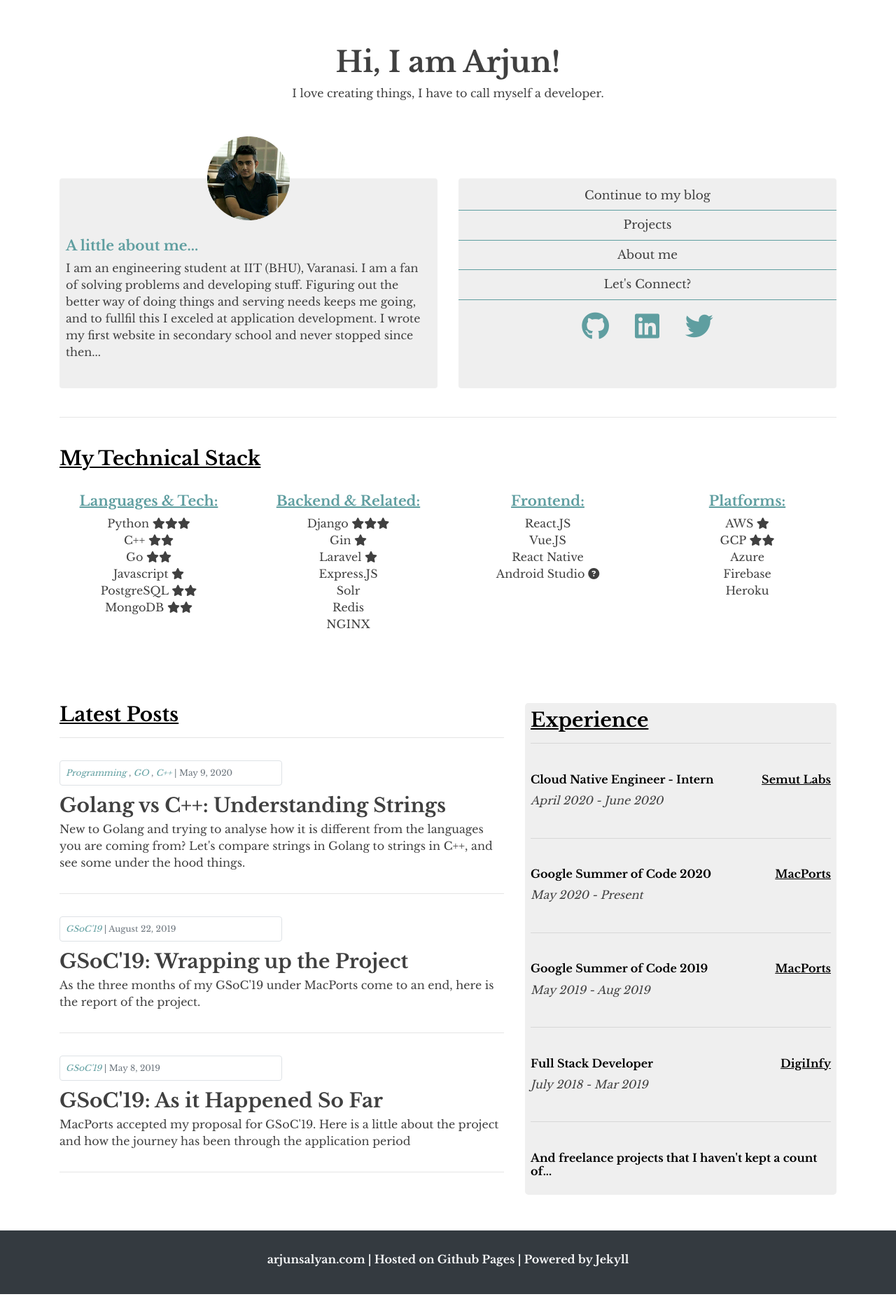
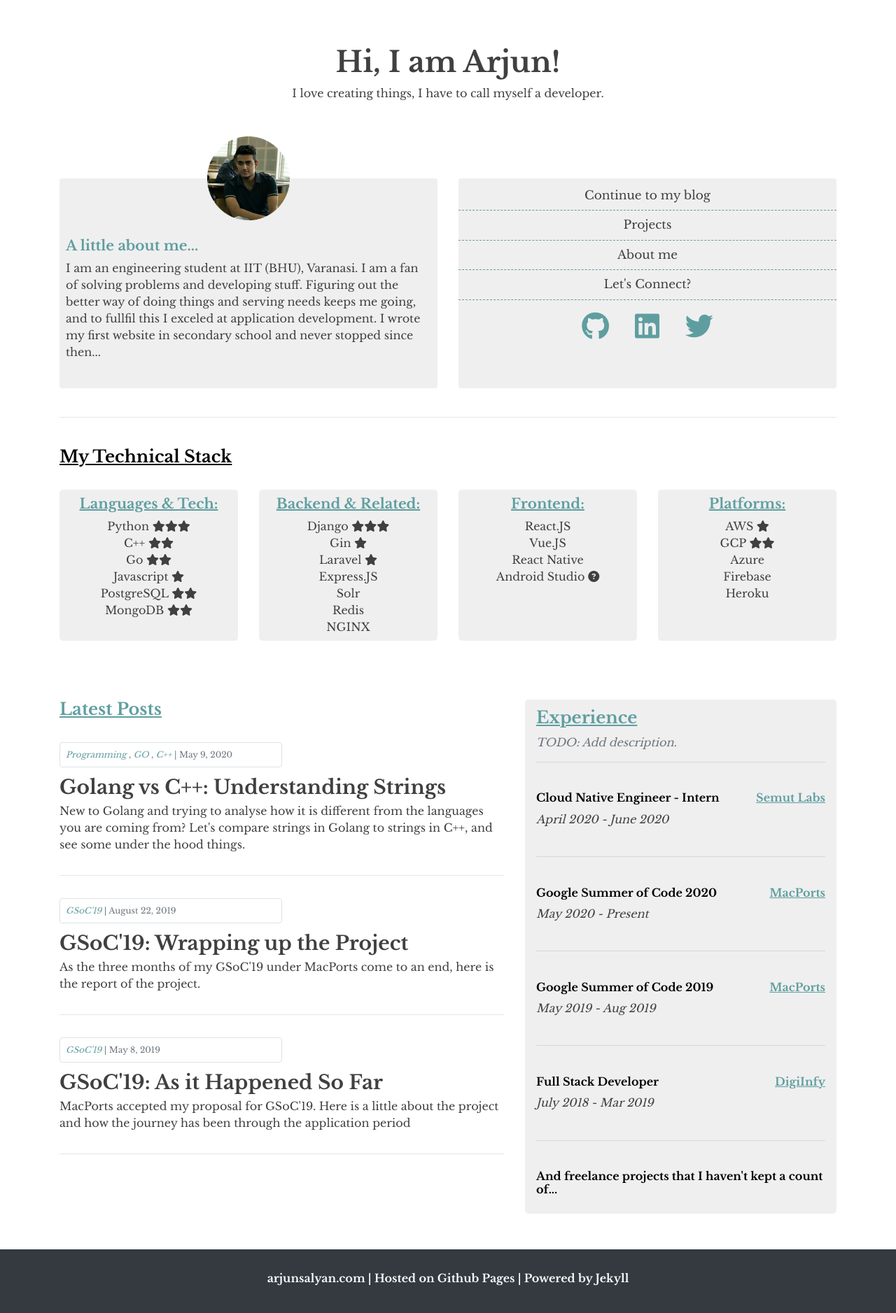
Before and after one commit to arjunsalyan/arjunsalyan.github.io, a Jekyll site: the page built from index.html, in a window 1280 px wide. Shown: the whole page at 70% size. Built offline with Jekyll 4.4.1, drawn with Linux system fonts in a browser that asks for light colours; nearby versions of some CDN libraries; some web fonts are replaced; before the commit the page ends 1850 px from its top, so only the background shows below that.

Commit message:
Fix padding, borders and colors at several places

```diff
--- a/_includes/nav.html
+++ b/_includes/nav.html
@@ -1,4 +1,4 @@
-<nav class="navbar navbar-expand navbar-light mb-2">
+<nav class="navbar navbar-expand navbar-light mb-2 border-bottom">
     <div class="container">
             <ul class="navbar-nav mr-auto">
                 <li class="nav-item">
--- a/_layouts/default.html
+++ b/_layouts/default.html
@@ -61,20 +61,22 @@
 		<br>
 		<hr>
 		<br>
-		<h3 class="text-underlined">My Technical Stack</h1>
+		<h4 class="text-underlined">My Technical Stack</h4>
 		<div class="row text-center">
 			<div class="col-md-3 mt-4">
-				<h5 class="text-underlined text-site-sec">Languages & Tech:</h4>
+				<div style="height: 100%;" class="col-12 bg-sec rounded-lg py-2">
+				<h5 class="text-underlined text-site-sec">Languages & Tech:</h5>
 				<p class="my-0">Python <i class="fa fa-star"></i><i class="fa fa-star"></i><i class="fa fa-star"></i></p>
 				<p class="my-0">C++ <i class="fa fa-star"></i><i class="fa fa-star"></i></p>
 				<p class="my-0">Go <i class="fa fa-star"></i><i class="fa fa-star"></i></p>
 				<p class="my-0">Javascript <i class="fa fa-star"></i></p>
 				<p class="my-0">PostgreSQL <i class="fa fa-star"></i><i class="fa fa-star"></i></p>
 				<p class="my-0">MongoDB <i class="fa fa-star"></i><i class="fa fa-star"></i></p>
-
+				</div>
 			</div>
 			<div class="col-md-3 mt-4">
-				<h5 class="text-underlined text-site-sec">Backend & Related:</h4>
+				<div style="height: 100%;" class="col-12 bg-sec rounded-lg py-2">
+				<h5 class="text-underlined text-site-sec">Backend & Related:</h5>
 				<p class="my-0">Django <i class="fa fa-star"></i><i class="fa fa-star"></i><i class="fa fa-star"></i></p>
 				<p class="my-0">Gin <i class="fa fa-star"></i></p>
 				<p class="my-0">Laravel <i class="fa fa-star"></i></p>
@@ -82,21 +84,26 @@
 				<p class="my-0">Solr</p>
 				<p class="my-0">Redis</p>
 				<p class="my-0">NGINX</p>
+				</div>
 			</div>
 			<div class="col-md-3 mt-4">
-				<h5 class="text-underlined text-site-sec">Frontend:</h4>
+				<div style="height: 100%;" class="col-12 bg-sec rounded-lg py-2">
+				<h5 class="text-underlined text-site-sec">Frontend:</h5>
 				<p class="my-0">React.JS</p>
 				<p class="my-0">Vue.JS</p>
 				<p class="my-0">React Native</p>
 				<p class="my-0">Android Studio <i class="fa fa-question-circle"></i></p>
+				</div>
 			</div>
 			<div class="col-md-3 mt-4">
-				<h5 class="text-underlined text-site-sec">Platforms:</h4>
+				<div style="height: 100%;" class="col-12 bg-sec rounded-lg py-2">
+				<h5 class="text-underlined text-site-sec">Platforms:</h5>
 				<p class="my-0">AWS <i class="fa fa-star"></i></p>
 				<p class="my-0">GCP <i class="fa fa-star"></i><i class="fa fa-star"></i></p>
 				<p class="my-0">Azure</p>
 				<p class="my-0">Firebase</p>
 				<p class="my-0">Heroku</p>
+				</div>
 			</div>
 		</div>
 	</div>
--- a/_layouts/page.html
+++ b/_layouts/page.html
@@ -28,10 +28,10 @@
 			<div class="col-md-8 bg-white shadow-sm pt-4">
 				{{content}}
 			</div>
-			<div class="col-md-4">
-					<h3 class="my-2">Latest Posts</h3>
+			<div class="col-md-4 mt-5 mt-md-2">
+					<h4 class="my-2 my-md-0 text-site-sec">Latest Posts</h4>
 					<hr>
-					{% for post in site.posts %}
+					{% for post in site.posts|limit:3 %}
 				  <div class="post-list-item">
 						  <a href="{{ site.baseurl }}{{ post.url }}">{{ post.title }}</a>
 						  <p class="text-muted post-list-meta">
--- a/css/main.css
+++ b/css/main.css
@@ -46,7 +46,7 @@ p {
 }
 
 .site-bottom-border {
-	border-bottom: 1px cadetblue solid;
+	border-bottom: 1px cadetblue dashed;
 }
 
 .site-border {
--- a/index.html
+++ b/index.html
@@ -3,11 +3,10 @@ layout: default
 home: True
 ---
 <br><br><br>
-<div class="container mt-4">
+<div class="container mt-2">
   <div class="row">
     <div class="col-md-7">
-      <h3 class="text-underlined">Latest Posts</h3>
-      <hr>
+      <h4 class="text-underlined text-site-sec">Latest Posts</h4>
       {% for post in site.posts %}
     <div class="post-list-item">
         <div style="width: 50%;" class="text-muted post-list-meta border rounded p-2 my-2">
@@ -22,28 +21,29 @@ home: True
     <hr>
   {% endfor %}
     </div>
-    <div class="col-md-5">
-      <div class="rounded-lg bg-sec p-2">
-        <h3 class="text-underlined">Experience</h3>
+    <div class="col-md-5 mt-2 mt-md-0">
+      <div class="rounded-lg bg-sec py-2 px-3">
+        <h4 class="text-underlined mt-1 text-site-sec">Experience</h4>
+        <p class="text-italic text-muted">TODO: Add description.</p>
         <hr>
         <br>
         <div class="expr-list-item">
-          <h6>Cloud Native Engineer - Intern <span class="float-right text-underlined">Semut Labs</span></h6>
+          <h6>Cloud Native Engineer - Intern <span class="float-right text-site-sec text-underlined">Semut Labs</span></h6>
           <p class="my-0 text-italic">April 2020 - June 2020</p>
         </div>
         <br><hr><br>
         <div class="expr-list-item">
-          <h6>Google Summer of Code 2020 <span class="float-right text-underlined">MacPorts</span></h6>
+          <h6>Google Summer of Code 2020 <span class="float-right text-site-sec text-underlined">MacPorts</span></h6>
           <p class="my-0 text-italic">May 2020 - Present</p>
         </div>
         <br><hr><br>
         <div class="expr-list-item">
-          <h6>Google Summer of Code 2019 <span class="float-right text-underlined">MacPorts</span></h6>
+          <h6>Google Summer of Code 2019 <span class="float-right text-site-sec text-underlined">MacPorts</span></h6>
           <p class="my-0 text-italic">May 2019 - Aug 2019</p>
         </div>
         <br><hr><br>
         <div class="expr-list-item">
-          <h6>Full Stack Developer<span class="float-right text-underlined">DigiInfy</span></h6>
+          <h6>Full Stack Developer<span class="float-right text-site-sec text-underlined">DigiInfy</span></h6>
           <p class="my-0 text-italic">July 2018 - Mar 2019</p>
         </div>
         <br><hr><br>
```
Also changed, not shown: 404.md (+4 -2 lines).
